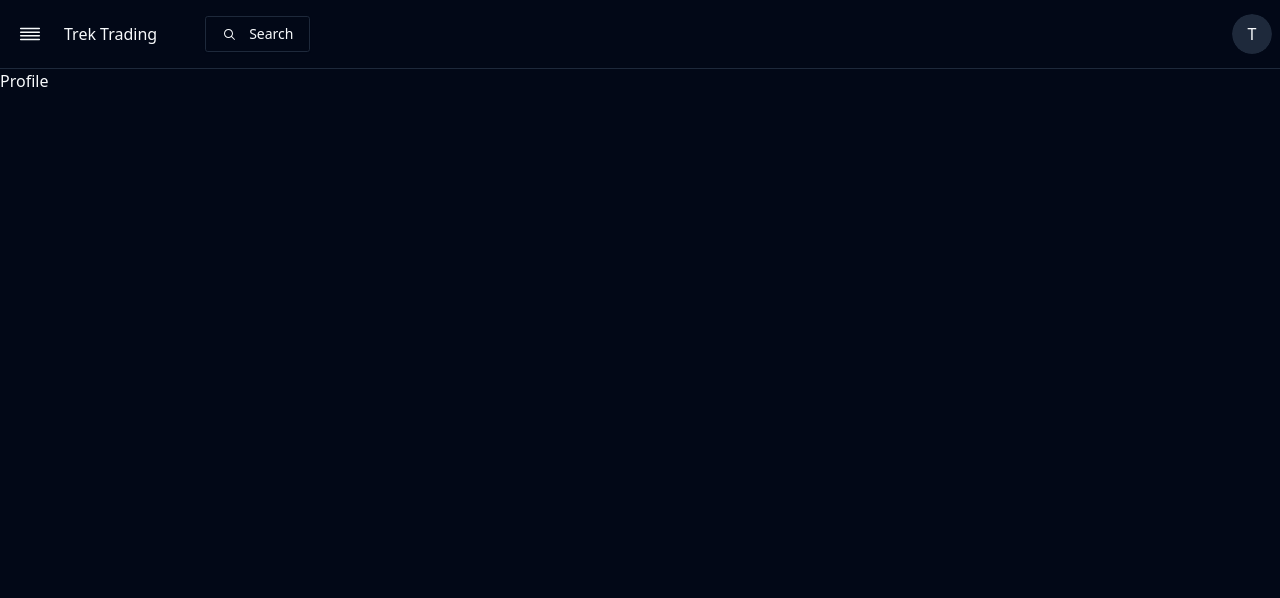
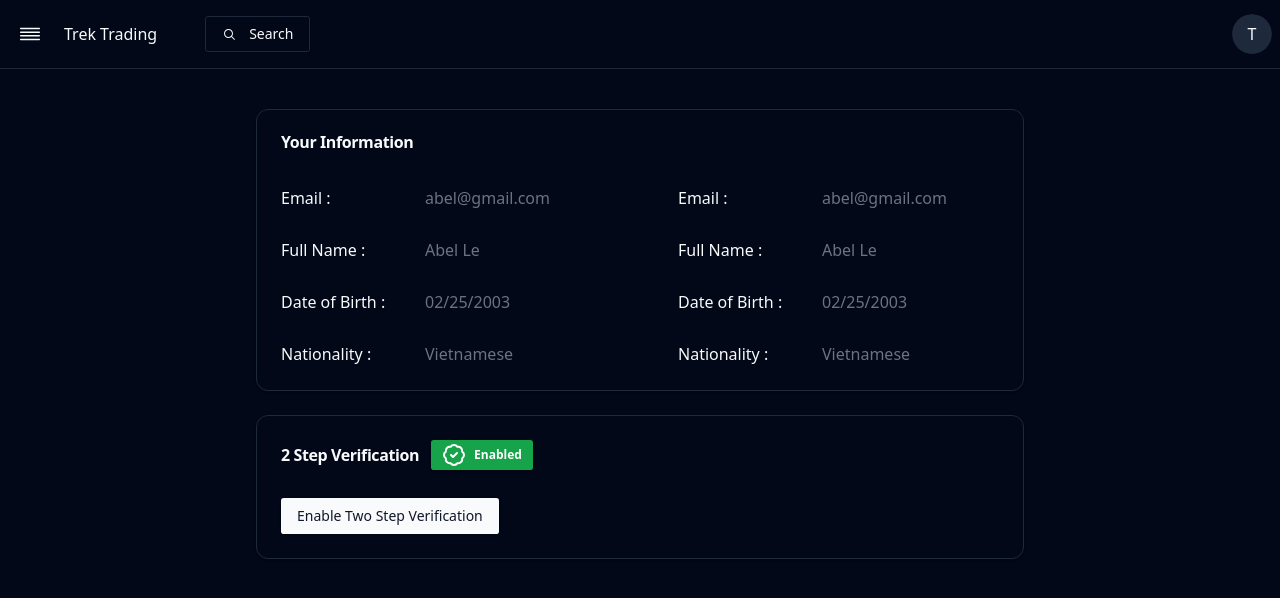
Before and after one commit to lequyan2003/crypto-trading-app, a React (Vite) app in the folder client/: page /profile in a window 1280 px wide. Shown: the top 598 px of the page. Built offline with nearby package versions, Linux system fonts and the light colour scheme.

Commit message:
profile page added

```diff
--- a/client/package.json
+++ b/client/package.json
@@ -20,6 +20,7 @@
     "apexcharts": "^3.50.0",
     "class-variance-authority": "^0.7.0",
     "clsx": "^2.1.1",
+    "input-otp": "^1.2.4",
     "lucide-react": "^0.401.0",
     "react": "^18.3.1",
     "react-apexcharts": "^1.4.1",
--- /dev/null
+++ b/client/src/components/ui/badge.jsx
@@ -0,0 +1,34 @@
+import * as React from "react"
+import { cva } from "class-variance-authority";
+
+import { cn } from "@/lib/utils"
+
+const badgeVariants = cva(
+  "inline-flex items-center rounded-md border px-2.5 py-0.5 text-xs font-semibold transition-colors focus:outline-none focus:ring-2 focus:ring-ring focus:ring-offset-2",
+  {
+    variants: {
+      variant: {
+        default:
+          "border-transparent bg-primary text-primary-foreground shadow hover:bg-primary/80",
+        secondary:
+          "border-transparent bg-secondary text-secondary-foreground hover:bg-secondary/80",
+        destructive:
+          "border-transparent bg-destructive text-destructive-foreground shadow hover:bg-destructive/80",
+        outline: "text-foreground",
+      },
+    },
+    defaultVariants: {
+      variant: "default",
+    },
+  }
+)
+
+function Badge({
+  className,
+  variant,
+  ...props
+}) {
+  return (<div className={cn(badgeVariants({ variant }), className)} {...props} />);
+}
+
+export { Badge, badgeVariants }
--- /dev/null
+++ b/client/src/components/ui/input-otp.jsx
@@ -0,0 +1,53 @@
+import * as React from "react"
+import { DashIcon } from "@radix-ui/react-icons"
+import { OTPInput, OTPInputContext } from "input-otp"
+
+import { cn } from "@/lib/utils"
+
+const InputOTP = React.forwardRef(({ className, containerClassName, ...props }, ref) => (
+  <OTPInput
+    ref={ref}
+    containerClassName={cn("flex items-center gap-2 has-[:disabled]:opacity-50", containerClassName)}
+    className={cn("disabled:cursor-not-allowed", className)}
+    {...props} />
+))
+InputOTP.displayName = "InputOTP"
+
+const InputOTPGroup = React.forwardRef(({ className, ...props }, ref) => (
+  <div ref={ref} className={cn("flex items-center", className)} {...props} />
+))
+InputOTPGroup.displayName = "InputOTPGroup"
+
+const InputOTPSlot = React.forwardRef(({ index, className, ...props }, ref) => {
+  const inputOTPContext = React.useContext(OTPInputContext)
+  const { char, hasFakeCaret, isActive } = inputOTPContext.slots[index]
+
+  return (
+    (<div
+      ref={ref}
+      className={cn(
+        "relative flex h-9 w-9 items-center justify-center border-y border-r border-input text-sm shadow-sm transition-all first:rounded-l-md first:border-l last:rounded-r-md",
+        isActive && "z-10 ring-1 ring-ring",
+        className
+      )}
+      {...props}>
+      {char}
+      {hasFakeCaret && (
+        <div
+          className="pointer-events-none absolute inset-0 flex items-center justify-center">
+          <div className="h-4 w-px animate-caret-blink bg-foreground duration-1000" />
+        </div>
+      )}
+    </div>)
+  );
+})
+InputOTPSlot.displayName = "InputOTPSlot"
+
+const InputOTPSeparator = React.forwardRef(({ ...props }, ref) => (
+  <div ref={ref} role="separator" {...props}>
+    <DashIcon />
+  </div>
+))
+InputOTPSeparator.displayName = "InputOTPSeparator"
+
+export { InputOTP, InputOTPGroup, InputOTPSlot, InputOTPSeparator }
--- /dev/null
+++ b/client/src/pages/Profile/AccountVerificationForm.jsx
@@ -0,0 +1,71 @@
+import { Button } from "@/components/ui/button";
+import {
+  Dialog,
+  DialogClose,
+  DialogContent,
+  DialogHeader,
+  DialogTitle,
+  DialogTrigger,
+} from "@/components/ui/dialog";
+import {
+  InputOTP,
+  InputOTPGroup,
+  InputOTPSeparator,
+  InputOTPSlot,
+} from "@/components/ui/input-otp";
+import { useState } from "react";
+
+const AccountVerificationForm = () => {
+  const [value, setValue] = useState("");
+
+  const handleSubmit = () => {
+    console.log(value);
+  };
+
+  return (
+    <div className="flex justify-center">
+      <div className="space-y-5 mt-10 w-full">
+        <div className="flex justify-between items-center">
+          <p>Email :</p>
+          <p>abel@gmail.com</p>
+          <Dialog>
+            <DialogTrigger>
+              <Button>Send OTP</Button>
+            </DialogTrigger>
+            <DialogContent>
+              <DialogHeader>
+                <DialogTitle>Enter OTP</DialogTitle>
+              </DialogHeader>
+              <div className="py-5 flex gap-10 justify-center items-center">
+                <InputOTP
+                  value={value}
+                  onChange={(value) => setValue(value)}
+                  maxLength={6}
+                >
+                  <InputOTPGroup>
+                    <InputOTPSlot index={0} />
+                    <InputOTPSlot index={1} />
+                    <InputOTPSlot index={2} />
+                  </InputOTPGroup>
+                  <InputOTPSeparator />
+                  <InputOTPGroup>
+                    <InputOTPSlot index={3} />
+                    <InputOTPSlot index={4} />
+                    <InputOTPSlot index={5} />
+                  </InputOTPGroup>
+                </InputOTP>
+                <DialogClose>
+                  <Button onClick={handleSubmit} className={"w-[10rem]"}>
+                    Submit
+                  </Button>
+                </DialogClose>
+              </div>
+            </DialogContent>
+          </Dialog>
+        </div>
+      </div>
+    </div>
+  );
+};
+
+export default AccountVerificationForm;
--- a/client/src/pages/Profile/Profile.jsx
+++ b/client/src/pages/Profile/Profile.jsx
@@ -1,5 +1,115 @@
+import { Badge } from "@/components/ui/badge";
+import { Button } from "@/components/ui/button";
+import { Card, CardContent, CardHeader, CardTitle } from "@/components/ui/card";
+import {
+  Dialog,
+  DialogContent,
+  DialogHeader,
+  DialogTitle,
+  DialogTrigger,
+} from "@/components/ui/dialog";
+import { VerifiedIcon } from "lucide-react";
+import AccountVerificationForm from "./AccountVerificationForm";
+
 const Profile = () => {
-  return <div>Profile</div>;
+  const handleEnableTwoStepVerification = () => {
+    console.log("two step verification");
+  };
+
+  return (
+    <div className="flex flex-col items-center mb-5">
+      <div className="pt-10 w-full lg:w-[60%]">
+        <Card>
+          <CardHeader className="pb-9">
+            <CardTitle>Your Information</CardTitle>
+          </CardHeader>
+          <CardContent>
+            <div className="lg:flex gap-32">
+              <div className="space-y-7">
+                <div className="flex">
+                  <p className="w-[9rem]">Email : </p>
+                  <p className="text-gray-500">abel@gmail.com</p>
+                </div>
+
+                <div className="flex">
+                  <p className="w-[9rem]">Full Name : </p>
+                  <p className="text-gray-500">Abel Le</p>
+                </div>
+
+                <div className="flex">
+                  <p className="w-[9rem]">Date of Birth : </p>
+                  <p className="text-gray-500">02/25/2003</p>
+                </div>
+
+                <div className="flex">
+                  <p className="w-[9rem]">Nationality : </p>
+                  <p className="text-gray-500">Vietnamese</p>
+                </div>
+              </div>
+
+              <div className="space-y-7">
+                <div className="flex">
+                  <p className="w-[9rem]">Email : </p>
+                  <p className="text-gray-500">abel@gmail.com</p>
+                </div>
+
+                <div className="flex">
+                  <p className="w-[9rem]">Full Name : </p>
+                  <p className="text-gray-500">Abel Le</p>
+                </div>
+
+                <div className="flex">
+                  <p className="w-[9rem]">Date of Birth : </p>
+                  <p className="text-gray-500">02/25/2003</p>
+                </div>
+
+                <div className="flex">
+                  <p className="w-[9rem]">Nationality : </p>
+                  <p className="text-gray-500">Vietnamese</p>
+                </div>
+              </div>
+            </div>
+          </CardContent>
+        </Card>
+
+        <div className="mt-6">
+          <Card className="w-full">
+            <CardHeader className="pb-7">
+              <div className="flex items-center gap-3">
+                <CardTitle>2 Step Verification</CardTitle>
+
+                {true ? (
+                  <Badge className={"space-x-2 text-white bg-green-600"}>
+                    <VerifiedIcon />
+                    <span>Enabled</span>
+                  </Badge>
+                ) : (
+                  <Badge className="bg-orange-500">Disabled</Badge>
+                )}
+              </div>
+            </CardHeader>
+            <CardContent>
+              <div>
+                <Dialog>
+                  <DialogTrigger>
+                    <Button>Enable Two Step Verification</Button>
+                  </DialogTrigger>
+                  <DialogContent>
+                    <DialogHeader>
+                      <DialogTitle>Verify your account</DialogTitle>
+                    </DialogHeader>
+                    <AccountVerificationForm
+                      handleSubmit={handleEnableTwoStepVerification}
+                    />
+                  </DialogContent>
+                </Dialog>
+              </div>
+            </CardContent>
+          </Card>
+        </div>
+      </div>
+    </div>
+  );
 };
 
 export default Profile;
```
Also changed, not shown: 1 other file (tests, documents, lock files or other folders).
